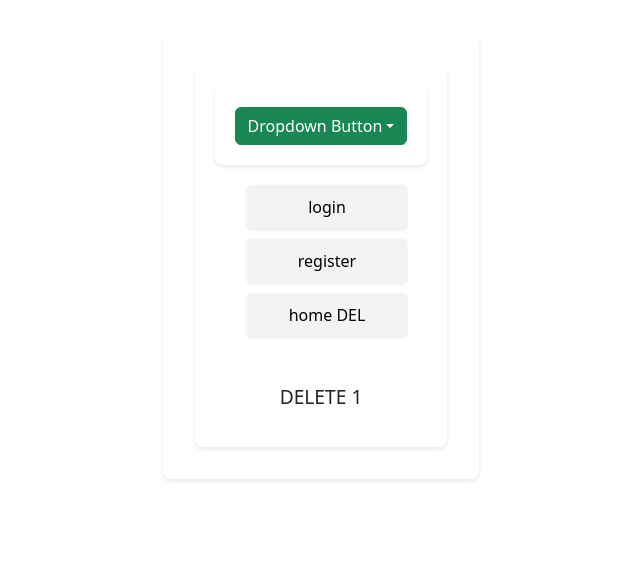
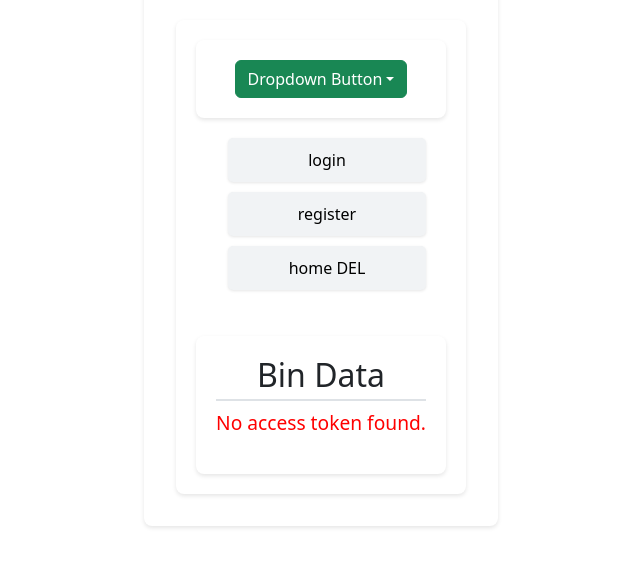
Before and after one commit to topshager/dropnox-django, a React (Vite) app in the folder frontend/: page /bin_Api/1 in a window 1280 px wide. Shown: the part 303-870 px from the top of the page, without its empty margins (319-959 px from the left). Built offline with nearby package versions, Linux system fonts and the light colour scheme.

Commit message:
update bin_Api.jsx

```diff
--- a/frontend/src/pages/bin/bin_Api.jsx
+++ b/frontend/src/pages/bin/bin_Api.jsx
@@ -1,13 +1,50 @@
-import { useEffect,useState } from "react";
+import { useEffect, useState } from "react";
 import { useParams } from "react-router-dom";
 
-function Bin(){
+function Bin() {
   const { fileId } = useParams();
-  console.log(`this is ${fileId}`)
-  return(
-    <p>DELETE {fileId}</p>
+  const [data, setData] = useState(null);
+  const [error, setError] = useState(null);
+
+  useEffect(() => {
+    const token = localStorage.getItem("access_token");
+    if (!token) {
+      setError("No access token found.");
+      return;
+    }
+
+    const fetchData = async () => {
+      const formData = new FormData();
+      formData.append("fileId", fileId);
+
+      try {
+        const response = await fetch(`http://127.0.0.1:8000/api/bin_Api/${fileId}`, {
+          method: "POST",
+          headers: {
+            Authorization: `Bearer ${token}`,
+          },
+        });
+
+        if (!response.ok) {
+          throw new Error(`Error: ${response.status} ${response.statusText}`);
+        }
+
+        const result = await response.json();
+        setData(result);
+      } catch (err) {
+        setError(err.message);
+      }
+    };
+
+    fetchData();
+  }, [fileId]);
+
+  return (
+    <div>
+      <h2>Bin Data</h2>
+      {error ? <p style={{ color: "red" }}>{error}</p> : <pre>{JSON.stringify(data, null, 2)}</pre>}
+    </div>
   );
-};
-
+}
 
 export default Bin;
```
